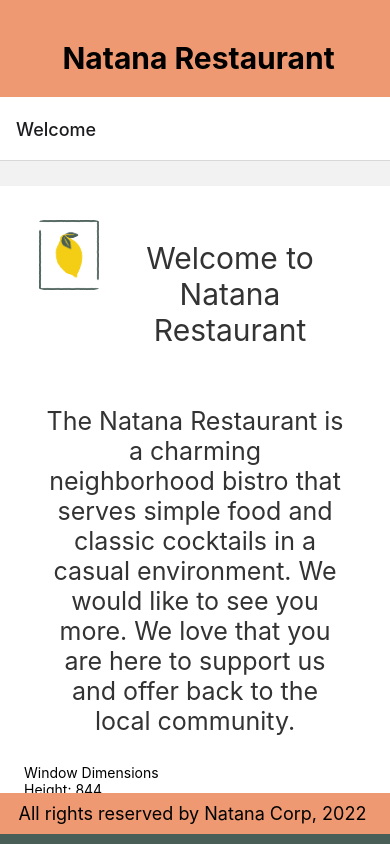
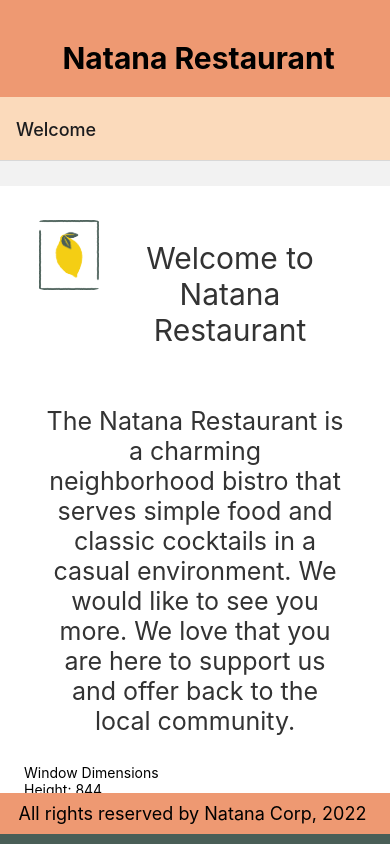
Before and after one commit to Jadashi97/Restaurant-app, a React Native app: screen / in a window 390 px wide. Built offline with nearby package versions, Linux system fonts and the light colour scheme.

Commit message:
(feat): Learn react Navigation & how to style all screens individually or as one

```diff
--- a/App.js
+++ b/App.js
@@ -10,16 +10,20 @@ import RenderSectionList from './components/RenderSectionList';
 import LoginScreen from './components/LoginScreen';
 import FeedBackForm from './components/FeedBackForm';
 
-const Stack = createNativeStackNavigator();
+const Stack = createNativeStackNavigator(); //we are getting this from the native-stack
 
 export default function App() {
   return (
     <NavigationContainer>
       <View style={styles.container}>
         <NatanaRestauHeader/>
-        <Stack.Navigator>
+        <Stack.Navigator
+          initialRouteName='Welcome'
+          screenOptions={{headerStyle: {backgroundColor: '#FBDABB'}}}
+        >
           <Stack.Screen name="Welcome" component={WelcomeScreen}/>
           <Stack.Screen name="Login" component={LoginScreen}/>
+          <Stack.Screen name="Menu" component={MenuItems}/>
         </Stack.Navigator>
         {/* <MenuItems/> */}
         {/* <RenderSectionList/> */}
```
